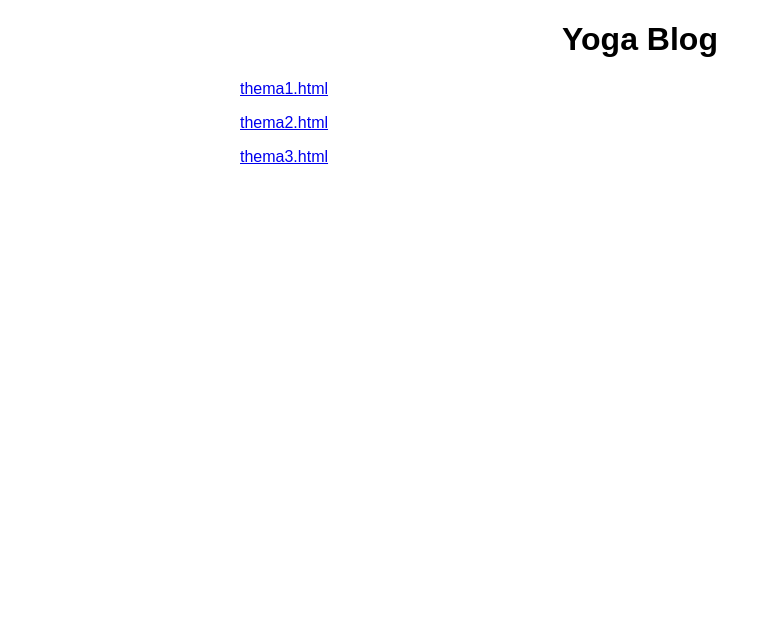
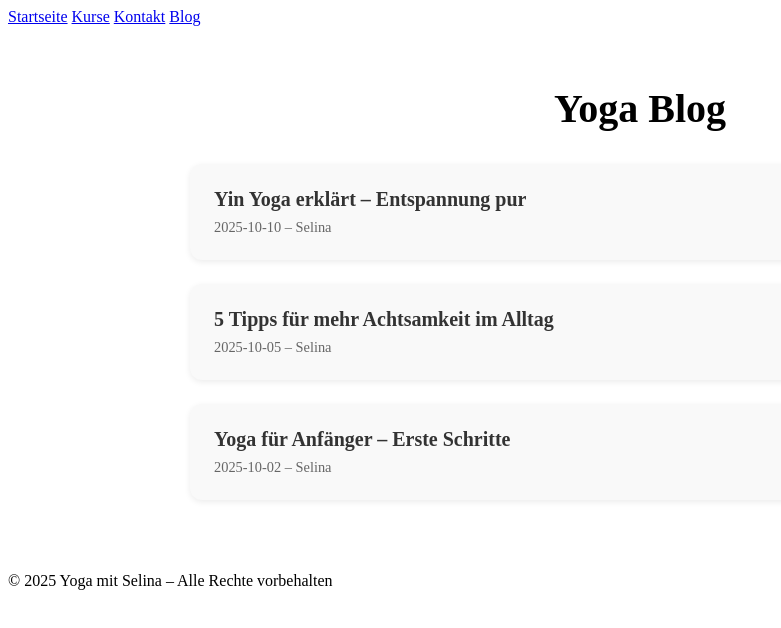
Before and after one commit to heinriche921-pixel/hp, a plain HTML site: page blog.html in a window 1280 px wide. Shown: the whole page, without its empty margins (0-781 px from the left). Drawn offline with Linux system fonts and the light colour scheme; no server answers.

Commit message:
Add files via upload

```diff
--- a/blog.html
+++ b/blog.html
@@ -3,49 +3,93 @@
 <head>
   <meta charset="UTF-8">
   <title>Yoga Blog | Selina</title>
+  <meta name="viewport" content="width=device-width, initial-scale=1.0">
+
+  <!-- Use same CSS as homepage -->
+  <link rel="stylesheet" href="../style.css">
+
   <style>
-    body { font-family: sans-serif; max-width: 800px; margin: auto; }
-    h1 { text-align: center; }
-    .post-list { list-style: none; padding: 0; }
-    .post-list li { margin: 1em 0; }
+    main {
+      max-width: 900px;
+      margin: 0 auto;
+      padding: 2rem;
+    }
+    h1 {
+      text-align: center;
+      font-size: 2.5rem;
+      margin-bottom: 2rem;
+    }
+    .post-list {
+      list-style: none;
+      padding: 0;
+      margin: 0;
+    }
+    .post-list li {
+      background: #f9f9f9;
+      margin-bottom: 1.5rem;
+      padding: 1.5rem;
+      border-radius: 12px;
+      box-shadow: 0 2px 6px rgba(0,0,0,0.08);
+      transition: transform 0.2s;
+    }
+    .post-list li:hover {
+      transform: translateY(-4px);
+    }
+    .post-list a {
+      font-size: 1.25rem;
+      font-weight: bold;
+      text-decoration: none;
+      color: #333;
+    }
+    .post-meta {
+      display: block;
+      margin-top: 0.5rem;
+      font-size: 0.9rem;
+      color: #666;
+    }
   </style>
 </head>
 <body>
-  <h1>Yoga Blog</h1>
-  <ul id="blog-list" class="post-list"></ul>
+  <header>
+    <!-- you can copy your homepage navigation here -->
+    <nav>
+      <a href="../index.html">Startseite</a>
+      <a href="../kurse.html">Kurse</a>
+      <a href="../kontakt.html">Kontakt</a>
+      <a href="./index.html" class="active">Blog</a>
+    </nav>
+  </header>
+
+  <main>
+    <h1>Yoga Blog</h1>
+    <ul id="blog-list" class="post-list"></ul>
+  </main>
+
+  <footer>
+    <p>&copy; 2025 Yoga mit Selina – Alle Rechte vorbehalten</p>
+  </footer>
 
   <script>
-    // Blog-Dateien (nur Dateinamen, Metadaten werden automatisch ausgelesen)
-    const posts = ["thema1.html", "thema2.html", "thema3.html"];
+    async function loadPosts() {
+      const res = await fetch("posts.json");
+      const posts = await res.json();
 
-    async function fetchMeta(file) {
-      const res = await fetch(file);
-      const text = await res.text();
-      const parser = new DOMParser();
-      const doc = parser.parseFromString(text, "text/html");
+      // Sort by date (newest first)
+      posts.sort((a, b) => new Date(b.date) - new Date(a.date));
 
-      return {
-        file,
-        title: doc.querySelector('meta[name="blog-title"]')?.content || file,
-        date: doc.querySelector('meta[name="date"]')?.content || "",
-        author: doc.querySelector('meta[name="author"]')?.content || ""
-      };
+      const blogList = document.getElementById("blog-list");
+
+      posts.forEach(post => {
+        const li = document.createElement("li");
+        li.innerHTML = `
+          <a href="${post.file}">${post.title}</a>
+          <span class="post-meta">${post.date} – ${post.author}</span>
+        `;
+        blogList.appendChild(li);
+      });
     }
 
-    async function buildList() {
-      const blogList = document.getElementById("blog-list");
-      for (let file of posts) {
-        const meta = await fetchMeta(file);
-        const li = document.createElement("li");
-        li.innerHTML = `
-          <a href="${file}">${meta.title}</a>
-          ${meta.date ? `<br><small>${meta.date} – ${meta.author}</small>` : ""}
-        `;
-        blogList.appendChild(li);
-      }
-    }
-
-    buildList();
+    loadPosts();
   </script>
 </body>
 </html>
--- /dev/null
+++ b/posts.json
@@ -0,0 +1,20 @@
+[
+  {
+    "file": "thema1.html",
+    "title": "Yoga für Anfänger – Erste Schritte",
+    "date": "2025-10-02",
+    "author": "Selina"
+  },
+  {
+    "file": "thema2.html",
+    "title": "5 Tipps für mehr Achtsamkeit im Alltag",
+    "date": "2025-10-05",
+    "author": "Selina"
+  },
+  {
+    "file": "thema3.html",
+    "title": "Yin Yoga erklärt – Entspannung pur",
+    "date": "2025-10-10",
+    "author": "Selina"
+  }
+]
```
